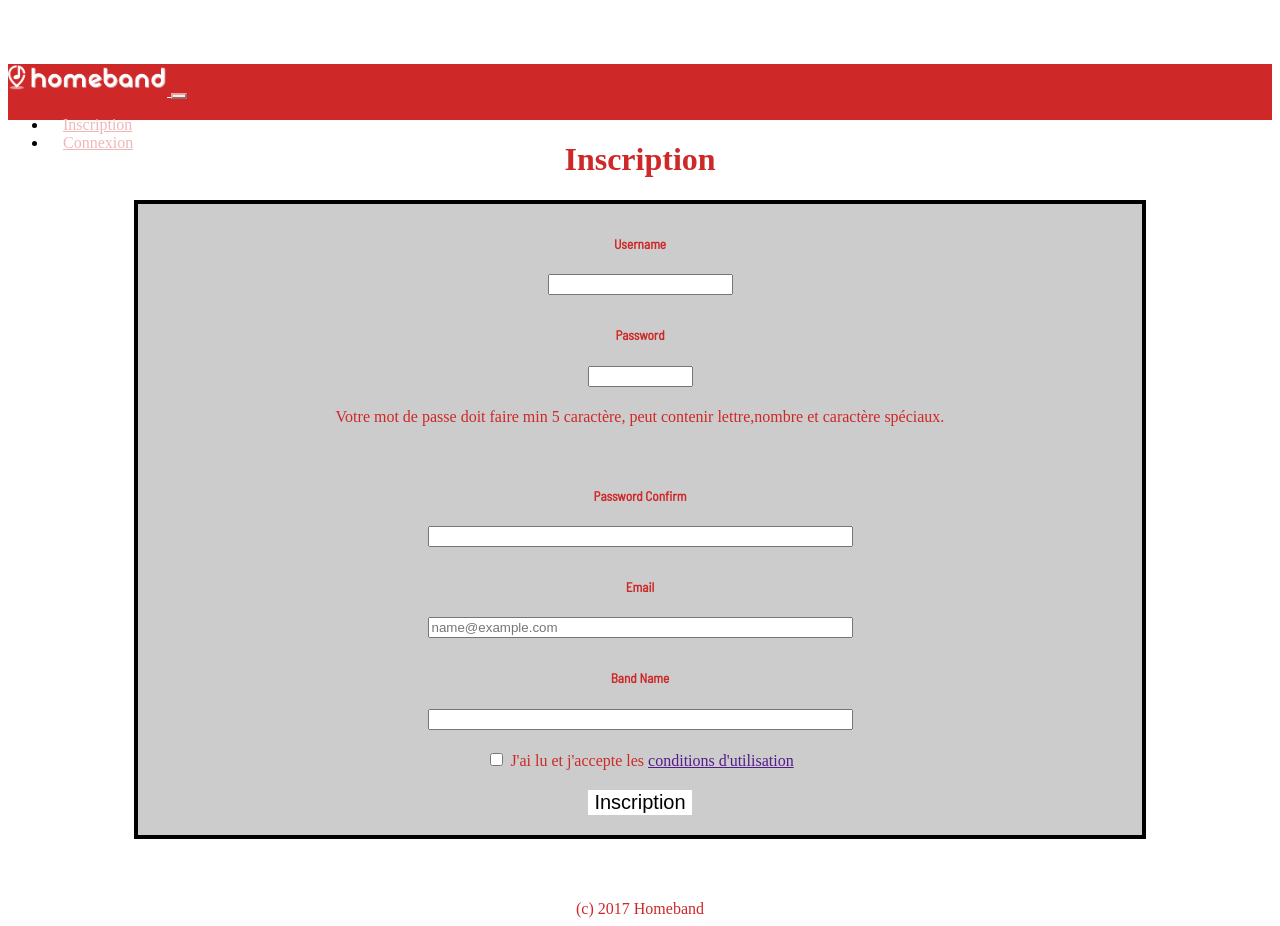
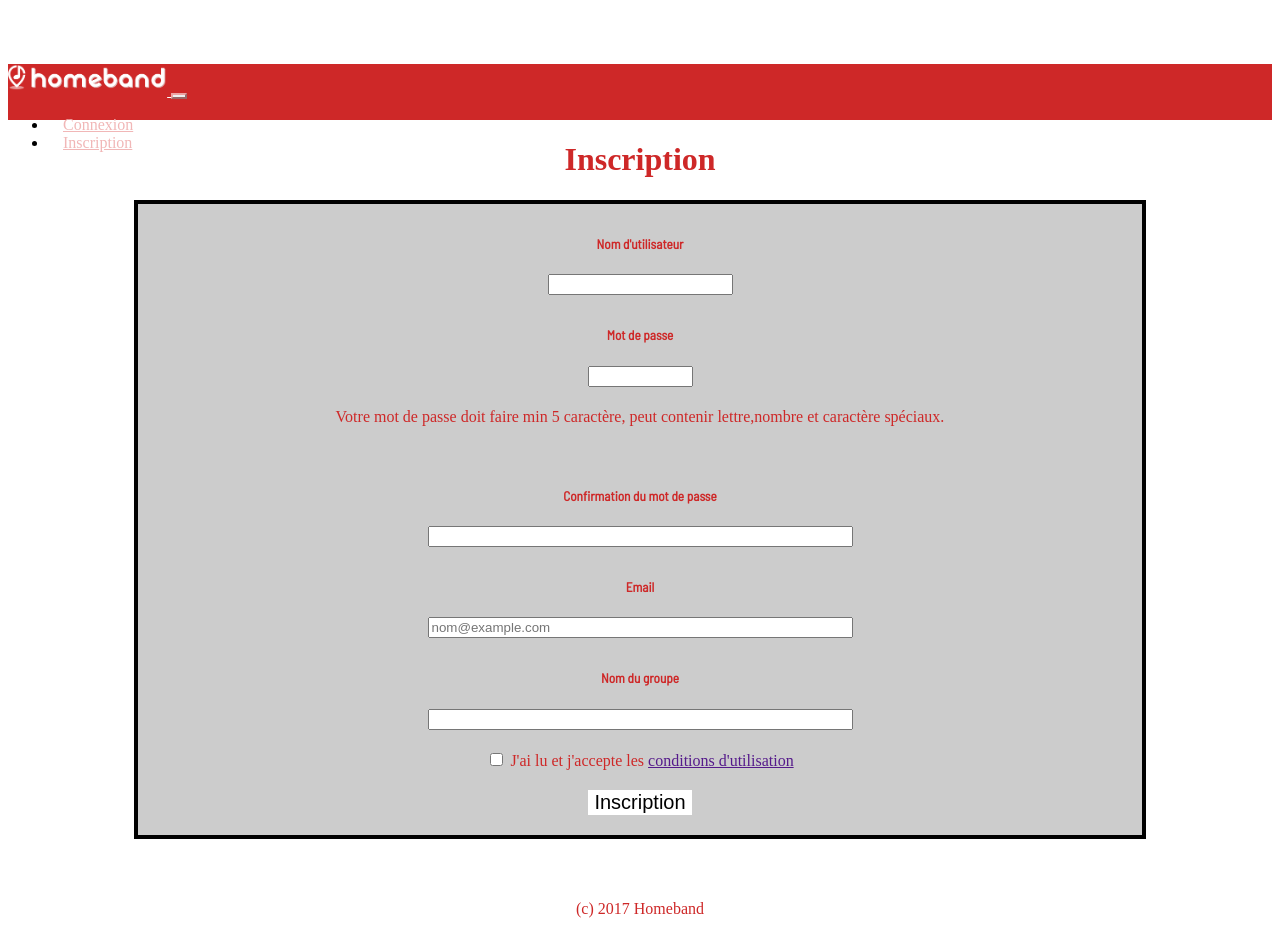
Before and after one commit to Homeband/homeband-v1, a CodeIgniter app: page /homeband/Form/inscription in a window 1280 px wide. Shown: the top 926 px of the page. Run offline with CodeIgniter, Linux system fonts and the light colour scheme; some libraries are stand-ins or nearby versions.

Commit message:
suite form

```diff
--- a/application/controllers/Form.php
+++ b/application/controllers/Form.php
@@ -9,11 +9,10 @@ class Form extends CI_Controller
         $this->load->view('templates/footer');
     }
     public function connexions(){
+
         $this->load->view('templates/header_admin_not_connected');
         $this->load->view('Form/connexions');
         $this->load->view('templates/footer');
-
-
     }
     public function inscription(){
 
--- a/application/views/Form/connexions.php
+++ b/application/views/Form/connexions.php
@@ -1,16 +1,16 @@
 <?php echo validation_errors(); ?>
 
-<?php echo form_open('Form/connexion'); ?>
+<?php echo form_open('Form/connexions'); ?>
 
 <div class="wrap">
     <h1 class="text-left">Connexion</h1>
     <div class="bg">
         <div class="form-group   ">
-            <h5 >Username</h5>
+            <h5 >Nom d'utilisateur</h5>
             <input type="text" name="username" class="form-control col-md-5 col-centered" value="<?= set_value('username'); ?>" size=""/>
         </div>
         <div class="form-group">
-            <h5 >Password</h5>
+            <h5 >Mot de passe</h5>
             <input type="password" name="password" class="form-control col-md-5 col-centered" aria-describedby="passwordHelpBlock" value="<?= set_value('password'); ?>" size="10"/>
         </div>
         <div class="check_CU">
--- a/application/views/Form/formsuccess.php
+++ b/application/views/Form/formsuccess.php
@@ -6,7 +6,7 @@
 
 <h3>Your form was successfully submitted!</h3>
 
-<p><?php echo anchor('form', 'Try it again!'); ?></p>
+<p><?php echo anchor('Form/index', 'Try it again!'); ?></p>
 
 </body>
 </html>
--- a/application/views/Form/inscription.php
+++ b/application/views/Form/inscription.php
@@ -6,29 +6,29 @@
 <?php echo form_open('Form/inscription'); ?>
 
 <div class="wrap">
-    <h1 class="text-left">Inscription</h1>
+    <h1 class="text-left pt-5">Inscription</h1>
     <div class="bg">
         <div class="form-group   ">
-            <h5 >Username</h5>
+            <h5 >Nom d'utilisateur</h5>
             <input type="text" name="username" class="form-control col-md-5 col-centered" value="<?= set_value('username'); ?>" size=""/>
         </div>
         <div class="form-group">
-            <h5 >Password</h5>
+            <h5 >Mot de passe</h5>
             <input type="password" name="password" class="form-control col-md-5 col-centered" aria-describedby="passwordHelpBlock" value="<?= set_value('password'); ?>" size="10"/>
             <p id="passwordHelpBlock" class="form-text">
                 Votre mot de passe doit faire min 5 caractère, peut contenir lettre,nombre et caractère spéciaux.
             </p>
         </div>
         <div class="form-group">
-            <h5>Password Confirm</h5>
+            <h5>Confirmation du mot de passe</h5>
             <input type="password" name="passconf" class="form-control col-md-5 col-centered" value="<?= set_value('passconf'); ?>" size="50"/>
         </div>
         <div class="form-group">
             <h5>Email</h5>
-            <input type="text" name="email" class="form-control col-md-5 col-centered" placeholder="name@example.com" value="<?= set_value('email'); ?>" size="50"/>
+            <input type="text" name="email" class="form-control col-md-5 col-centered" placeholder="nom@example.com" value="<?= set_value('email'); ?>" size="50"/>
         </div>
         <div class="form-group">
-            <h5>Band Name</h5>
+            <h5>Nom du groupe</h5>
             <input type="text" name="band" class="form-control col-md-5 col-centered" value="<?= set_value('band'); ?>" size="50"/>
         </div>
         <div class="check_CU">
--- a/application/views/templates/header_admin_not_connected.php
+++ b/application/views/templates/header_admin_not_connected.php
@@ -37,10 +37,11 @@
     <div class="collapse navbar-collapse" id="navbarsExampleDefault">
         <ul class="navbar-nav mr-auto">
             <li class="nav-item">
-                <a class="nav-link" href="<?= base_url('Form/inscription') ?>">Inscription</a>
+                <a class="nav-link" href="<?= base_url('Form/connexions') ?>">Connexion</a>
             </li>
             <li class="nav-item">
-                <a class="nav-link" href="<?= base_url('Form/connexions') ?>">Connexion</a>
+                <a class="nav-link" href="<?= base_url('Form/inscription') ?>">Inscription</a>
+
             </li>
         </ul>
     </div>
```
